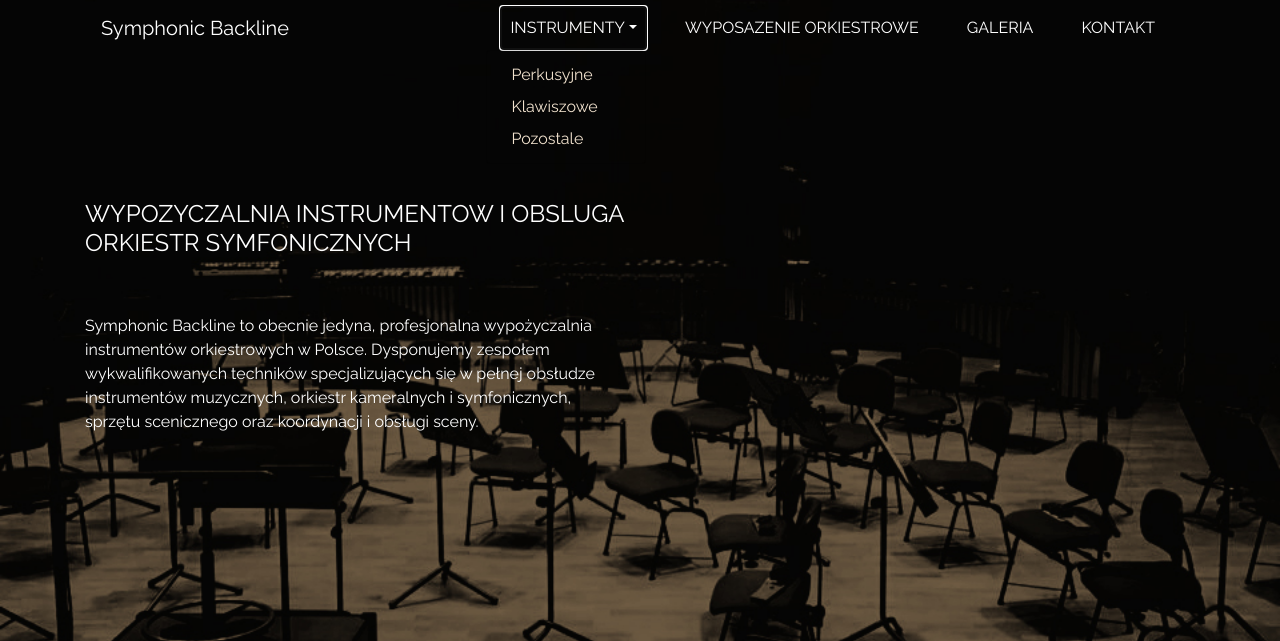
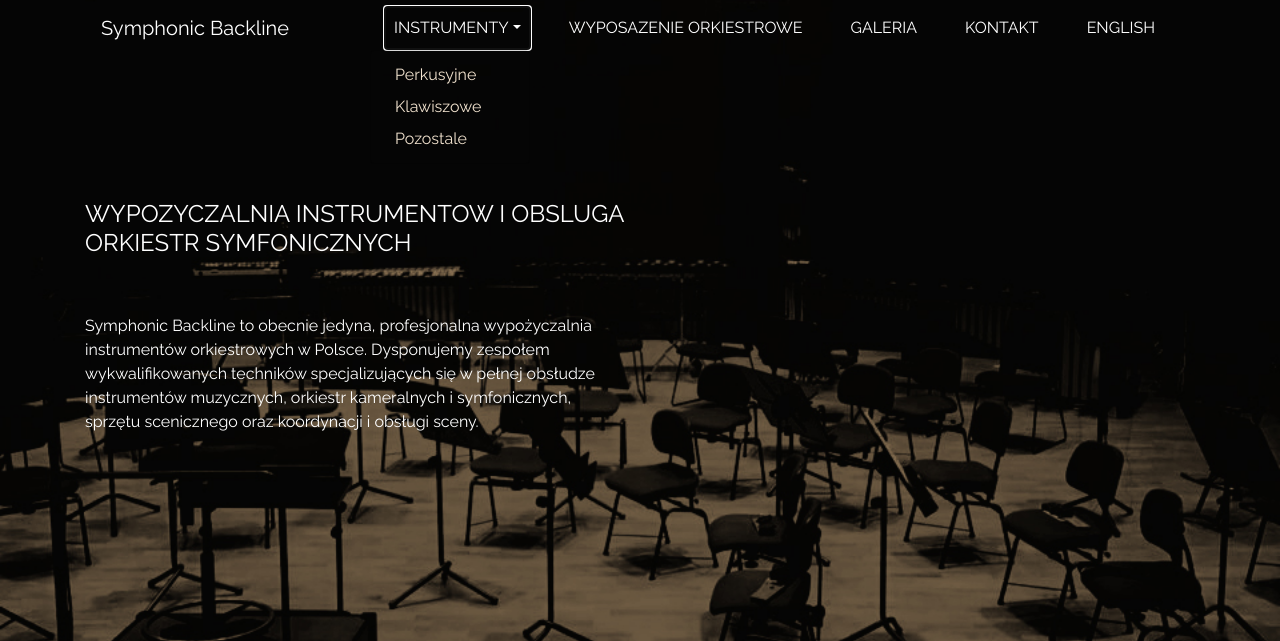
Before and after one commit to JacekDwojakPL/special-rotary-phone, a Flask app: template templates/index.html in a window 1280 px wide, after a click on "INSTRUMENTY". Shown: the top 641 px of the page. Run offline with Flask 2, Linux system fonts and the light colour scheme; the template is opened without the code that fills it, so the values that code supplies are empty; some libraries are stand-ins or nearby versions.

Commit message:
major update. added language change to english

```diff
--- a/application.py
+++ b/application.py
@@ -33,10 +33,19 @@ def description():
                 "opis" : "nie ma takiego opisu"
                 }
     else:
-        opis =  row_to_dict(query)
+        opis = row_to_dict(query)
 
     return jsonify(opis)
 
+
+@app.route("/language")
+def language():
+    table = request.args.get("version")
+    type = request.args.get("type")
+    query = "SELECT content FROM " + table + " WHERE type = \"" + type + "\";"
+    response = db.session.execute(query).fetchall()
+    rows = [dict(row) for row in response]
+    return jsonify(rows)
 
 @app.route("/add", methods=['GET', 'POST'])
 def add():
--- a/static/js/script.js
+++ b/static/js/script.js
@@ -1,3 +1,58 @@
+  document.addEventListener("DOMContentLoaded", function () {
+    var language_toggle = document.querySelector(".language_version")
+
+    language_toggle.addEventListener('click', function(event) {
+      event.preventDefault()
+
+      if(this.dataset.version == 'english') {
+        //translate navigation links
+        change_elements("navigation", this.dataset.version)
+        //translate main header elements
+        change_elements("main_header", this.dataset.version)
+        change_elements("main_description", this.dataset.version)
+        //translate percussion section elements
+        change_elements("percussion_link", this.dataset.version)
+        change_elements("percussion_header", this.dataset.version)
+        change_elements("percussion_instrument_description", this.dataset.version)
+        //translate keyboard section elements
+        change_elements("keyboard_link", this.dataset.version)
+        change_elements("keyboard_header", this.dataset.version)
+        change_elements("keyboard_instrument_description", this.dataset.version)
+        //translate contact section elements
+        change_elements("contact_link", this.dataset.version)
+        change_elements("contact_header", this.dataset.version)
+        change_elements("contact_address", this.dataset.version)
+        change_elements("contact_description", this.dataset.version)
+        this.dataset.version = 'polish'
+        this.innerHTML = 'Polski'
+      }
+      else if(this.dataset.version == "polish") {
+        //translate navigation links
+        change_elements("navigation", this.dataset.version)
+        //translate main header elements
+        change_elements("main_header", this.dataset.version)
+        change_elements("main_description", this.dataset.version)
+        //translate percussion section elements
+        change_elements("percussion_link", this.dataset.version)
+        change_elements("percussion_header", this.dataset.version)
+        change_elements("percussion_instrument_description", this.dataset.version)
+        //translate keyboard section elements
+        change_elements("keyboard_link", this.dataset.version)
+        change_elements("keyboard_header", this.dataset.version)
+        change_elements("keyboard_instrument_description", this.dataset.version)
+        //translate contact section elements
+        change_elements("contact_link", this.dataset.version)
+        change_elements("contact_header", this.dataset.version)
+        change_elements("contact_address", this.dataset.version)
+        change_elements("contact_description", this.dataset.version)
+        this.dataset.version = 'english'
+        this.innerHTML = 'English'
+      }
+    }) //end of click event handler
+
+  }) // end of dom content loaded
+
+
 // page slide animation
 var page_slide = document.querySelectorAll(".page_slide");
 
@@ -40,3 +95,24 @@ get_description.forEach(function(element) {
     }); // end of getJSON
   }); // end of click event
 });// end of forEach
+
+function change_elements(element, version) {
+
+  get_new_language(element, version, function(data) {
+
+    var elements = document.querySelectorAll("." + element)
+    for(var i = 0; i < elements.length; i++) {
+      elements[i].innerHTML = data[i].content
+    }
+  })
+}
+
+function get_new_language(element, version, callback) {
+  var parameters = {version: version,
+                    type: element}
+
+                    $.getJSON(Flask.url_for("language"), parameters)
+                    .done(function(data, textStatus, jqXHR){
+                      callback(data)
+                    })
+}
--- a/templates/contact_section.html
+++ b/templates/contact_section.html
@@ -10,17 +10,17 @@
   <div class="pt-5 pb-5 pt-md-6 pb-md-6">
     <div class="container text-sm-center" id="contact-container">
       <div class="row pt-0 pb-0 pb-md-5 justify-content-center">
-          <h2 class="text-uppercase mb-4 mb-sm-1 text-center">Kontakt</h2>
+          <h2 class="text-uppercase mb-4 mb-sm-1 text-center contact_header">Kontakt</h2>
     </div>
       <div class="row">
         <!-- addres column -->
         <div class="col-sm-12 col-md-6 order-1 text-center text-md-left pt-5 pb-5 pb-md-0 pt-md-0">
           <img src="{{ url_for('static', filename='img/logo.png')}}" class="img-fluid col-8 pl-md-0 mb-3" alt="Responsive logo">
-          <address>
+          <address class="contact_address">
             ul. Krzemionki 30</br>
-            30-001 Kraków</br>
+            30-001 Kraków, Polska</br>
           </address>
-           Zapytania proszę kierować:</br>
+           <span class="contact_description">Zapytania proszę kierować:</span></br>
            Kuba Strycharz</br>
            +48 539 22 11 00</br>
           <a href="mailto:office@symphonicbackline.com">office@symphonicbackline.com</a>
@@ -31,7 +31,7 @@
         <div class="embed-responsive embed-responsive-4by3">
         <iframe class="embed-responsive-item" src="https://www.google.com/maps/embed?pb=!1m18!1m12!1m3!1d5124.971482511888!2d19.947390454925326!3d50.039731347543125!2m3!1f0!2f0!3f0!3m2!1i1024!2i768!4f13.1!3m3!1m2!1s0x47165b5be37ba893%3A0x8e99c082b2189362!2sKrzemionki+30%2C+Krak%C3%B3w!5e0!3m2!1spl!2spl!4v1521542011688" width="300" height="225" style="border:0"></iframe>
       </div>
-      <small class="back_to_top page_slide" data-slide="#hero">Do gory</small>
+      <small class="back_to_top page_slide contact_link" data-slide="#hero">Do gory</small>
     </div>
     <!-- end of map colum -->
     </div>
--- a/templates/index.html
+++ b/templates/index.html
@@ -22,21 +22,24 @@
           <div class="collapse navbar-collapse" id="navbarSupportedContent">
               <ul class="navbar-nav ml-auto">
                 <li class="nav-item dropdown">
-                  <a class="nav-link dropdown-toggle active" href="#" id="navbar_dropdown" data-toggle="dropdown">Instrumenty</a>
+                  <a class="nav-link dropdown-toggle active navigation" href="#" id="navbar_dropdown" data-toggle="dropdown" data-type="navigation">Instrumenty</a>
                   <div class="dropdown-menu">
-                    <a class="dropdown-item page_slide" href="#percussion-container" data-slide="#percussion-container">Perkusyjne</a>
-                    <a class="dropdown-item page_slide" href="#keyboard-container" data-slide="#keyboard-container">Klawiszowe</a>
-                    <a class="dropdown-item" href="#">Pozostale</a>
+                    <a class="dropdown-item page_slide navigation" href="#percussion-container" data-slide="#percussion-container" data-type="navigation">Perkusyjne</a>
+                    <a class="dropdown-item page_slide navigation" href="#keyboard-container" data-slide="#keyboard-container" data-type="nagivation">Klawiszowe</a>
+                    <a class="dropdown-item navigation" href="#" data-type="navigation">Pozostale</a>
                   </div>
                 </li>
                   <li class="nav-item">
-                      <a class="nav-link active" href="#">Wyposazenie orkiestrowe</a>
+                      <a class="nav-link active navigation" href="#" data-type="navigation">Wyposazenie orkiestrowe</a>
                   </li>
                   <li class="nav-item">
-                      <a class="nav-link active" href="#">Galeria</a>
+                      <a class="nav-link active navigation" href="#" data-type="navigation">Galeria</a>
                   </li>
                   <li class="nav-item">
-                      <a class="nav-link active page_slide" href="#contact-container" data-slide="#contact-container">Kontakt</a>
+                      <a class="nav-link active page_slide navigation" href="#contact-container" data-slide="#contact-container" data-type="navigation">Kontakt</a>
+                  </li>
+                  <li class="nav-item">
+                      <a class="nav-link active language_version" href="" data-version="english" data-type="navigation">English</a>
                   </li>
                 </ul>
           </div>
@@ -45,8 +48,8 @@
         <!-- start main content -->
           <div class="row hero_content pt-5 pb-5 pt-md-6 pb-md-6">
             <div class="col-md-6 col-sm-12">
-              <h4 class="text-uppercase text-center text-md-left">Wypozyczalnia instrumentow i obsluga orkiestr symfonicznych</h4>
-              <p class="text-center text-md-left pt-5 pb-5">
+              <h4 class="text-uppercase text-center text-md-left main_header">Wypozyczalnia instrumentow i obsluga orkiestr symfonicznych</h4>
+              <p class="text-center text-md-left pt-5 pb-5 main_description">
                 Symphonic Backline to obecnie jedyna, profesjonalna wypożyczalnia instrumentów orkiestrowych w Polsce.
                 Dysponujemy zespołem wykwalifikowanych techników specjalizujących się w pełnej obsłudze instrumentów muzycznych, orkiestr kameralnych i symfonicznych,
                 sprzętu scenicznego oraz koordynacji i obsługi sceny.
--- a/templates/keyboard_section.html
+++ b/templates/keyboard_section.html
@@ -11,34 +11,37 @@
 <div id="keyboard-container" class="pt-5 pb-5 pt-md-6 pb-md-6">
   <div class="container text-sm-center">
     <div class="row pt-0 pb-0 pb-md-5 justify-content-center" id="instrumenty_klawiszowe">
-        <h2 class="text-uppercase mb-4 mb-sm-1 text-center">Instrumenty klawiszowe</h2>
+        <h2 class="text-uppercase mb-4 mb-sm-1 text-center keyboard_header">Instrumenty klawiszowe</h2>
     </div>
     <div class="row mt-sm-4 mt-md-0" id="instrumenty_klawiszowe">
       <!-- main column for instrument -->
       <div class="col-sm-12 col-md-6 order-1 text-center text-md-left pt-5 pb-5 pb-md-0 pt-md-0" id="description section">
         <h4 class="text-uppercase text-center text-md-left mb-4 mb-sm-1" id="keyboard_instrument_name"></h4>
-        <p class="text-center text-md-left pt-4 pb-4 pt-md-4 pb-md-4" id="keyboard_instrument_description">
+        <p class="text-center text-md-left pt-4 pb-4 pt-md-4 pb-md-4 keyboard_instrument_description" id="keyboard_instrument_description">
           Nasze instrumenty klawiszowe stanowia idealny kompromis miedzy jakoscia i mobilnoscia.
           <br>
           Wybierz instrument i dowiedz sie wiecej
+        </p>
+        <p>
+          <a href="#" class="keyboard_link" id="percussion_modal">Zobacz zdjecia</a>
         </p>
       </div>
       <!-- end of main column -->
     <!-- side menu content -->
     <div class="col-sm-12 col-md-6 order-2 text-center text-md-right" id="side_menu_section">
-        <h3 class="mb-3 mb-md-4">Oferta</h3>
+        <h3 class="mb-3 mb-md-4 keyboard_link">Oferta</h3>
         <ul class="nav flex-column nav-pills pb-4 pb-md-0">
           <li class="nav-item">
-            <a class="nav-link ajax-trigger pr-md-0" href="#keyboard-container" id="celesta" data-name="#keyboard_instrument_name" data-opis="#keyboard_instrument_description">Celesta</a>
+            <a class="nav-link ajax-trigger pr-md-0 keyboard_link" href="#keyboard-container" id="celesta" data-name="#keyboard_instrument_name" data-opis="#keyboard_instrument_description">Celesta</a>
           </li>
           <li class="nav-item">
-            <a class="nav-link ajax-trigger pr-md-0" href="#keyboard-container" id="grand_touch" data-name="#keyboard_instrument_name" data-opis="#keyboard_instrument_description">YAMAHA Ground Touch</a>
+            <a class="nav-link ajax-trigger pr-md-0 keyboard_link" href="#keyboard-container" id="grand_touch" data-name="#keyboard_instrument_name" data-opis="#keyboard_instrument_description">YAMAHA Ground Touch</a>
           </li>
           <li class="nav-item">
-            <a class="nav-link ajax-trigger pr-md-0" href="#keyboard-container" id="keyboard_other" data-name="#keyboard_instrument_name" data-opis="#keyboard_instrument_description">Pozostale</a>
+            <a class="nav-link ajax-trigger pr-md-0 keyboard_link" href="#keyboard-container" id="keyboard_other" data-name="#keyboard_instrument_name" data-opis="#keyboard_instrument_description">Pozostale</a>
           </li>
         </ul>
-        <small class="back_to_top page_slide" data-slide="#hero">Do gory</small>
+        <small class="back_to_top page_slide keyboard_link" data-slide="#hero">Do gory</small>
     </div>
     <!-- end of side menu content -->
     </div>
--- a/templates/percussion_section.html
+++ b/templates/percussion_section.html
@@ -11,46 +11,46 @@
   <div id="percussion-container" class="pt-5 pb-5 pt-md-6 pb-md-6 target">
     <div class="container text-sm-center" id="instrumenty_perkusyjne">
       <div class="row pt-0 pb-0 pb-md-5 justify-content-center">
-          <h2 class="text-uppercase mb-4 mb-sm-1 text-center">Instrumenty perkusyjne</h2>
+          <h2 class="text-uppercase mb-4 mb-sm-1 text-center percussion_header">Instrumenty perkusyjne</h2>
       </div>
       <div class="row mt-sm-4 mt-md-0">
         <!-- main column for instrument -->
         <div class="col-sm-12 col-md-6 order-1 text-center text-md-left pt-5 pb-5 pb-md-0 pt-md-0" id="description section">
           <h4 class="text-uppercase text-center text-md-left mb-4 mb-sm-1" id="percussion_instrument_name"></h4>
-          <p class="text-center text-md-left pt-4 pb-4" id="percussion_instrument_description">
+          <p class="text-center text-md-left pt-4 pb-4 percussion_instrument_description" id="percussion_instrument_description">
             Od kotlow i bebnow, przez instrumenty sztabkowe, etniczne, latynoskie, az do blach i tarcz hamulcowych.
             <br>Nasze zaplecze instrumentow perkusyjnych obejmuje wszystko
             czego przebuje muzyk, aby w pelni zrealizowac wizje kompozytora i dyrygenta.
           </p>
           <p>
-            <a href="#" id="percussion_modal">Zobacz zdjecia</a>
+            <a href="#" class="percussion_link" id="percussion_modal">Zobacz zdjecia</a>
           </p>
         </div>
         <!-- end of main column -->
       <!-- side menu content -->
       <div class="col-sm-12 col-md-6 order-2 text-center text-md-right" id="side_menu_section">
-          <h3 class="mb-3 mb-md-4">Oferta</h3>
+          <h3 class="mb-3 mb-md-4 percussion_link">Oferta</h3>
           <ul class="nav flex-column nav-pills pb-4 pb-md-0">
             <li class="nav-item">
-              <a class="nav-link ajax-trigger pr-md-0" href="#percussion-container" id="timpani" data-name="#percussion_instrument_name" data-opis="#percussion_instrument_description">Kotly</a>
+              <a class="nav-link ajax-trigger pr-md-0 percussion_link" href="#percussion-container" id="timpani" data-name="#percussion_instrument_name" data-opis="#percussion_instrument_description">Kotly</a>
             </li>
             <li class="nav-item">
-              <a class="nav-link ajax-trigger pr-md-0" href="#percussion-container" id="drums" data-name="#percussion_instrument_name" data-opis="#percussion_instrument_description">Bebny</a>
+              <a class="nav-link ajax-trigger pr-md-0 percussion_link" href="#percussion-container" id="drums" data-name="#percussion_instrument_name" data-opis="#percussion_instrument_description">Bebny</a>
             </li>
             <li class="nav-item">
-              <a class="nav-link ajax-trigger pr-md-0" href="#percussion-container" id="cymbals" data-name="#percussion_instrument_name" data-opis="#percussion_instrument_description">Talerze</a>
+              <a class="nav-link ajax-trigger pr-md-0 percussion_link" href="#percussion-container" id="cymbals" data-name="#percussion_instrument_name" data-opis="#percussion_instrument_description">Talerze</a>
             </li>
             <li class="nav-item">
-              <a class="nav-link ajax-trigger pr-md-0" href="#percussion-container" id="mallets" data-name="#percussion_instrument_name" data-opis="#percussion_instrument_description">Sztabkowe</a>
+              <a class="nav-link ajax-trigger pr-md-0 percussion_link" href="#percussion-container" id="mallets" data-name="#percussion_instrument_name" data-opis="#percussion_instrument_description">Sztabkowe</a>
             </li>
             <li class="nav-item">
-              <a class="nav-link ajax-trigger pr-md-0" href="#percussion-container" id="etno" data-name="#percussion_instrument_name" data-opis="#percussion_instrument_description">Etniczne</a>
+              <a class="nav-link ajax-trigger pr-md-0 percussion_link" href="#percussion-container" id="etno" data-name="#percussion_instrument_name" data-opis="#percussion_instrument_description">Etniczne</a>
             </li>
             <li class="nav-item">
-              <a class="nav-link ajax-trigger pr-md-0" href="#percussion-container" id="percussion_other" data-name="#percussion_instrument_name" data-opis="#percussion_instrument_description">Pozostale</a>
+              <a class="nav-link ajax-trigger pr-md-0 percussion_link" href="#percussion-container" id="percussion_other" data-name="#percussion_instrument_name" data-opis="#percussion_instrument_description">Pozostale</a>
             </li>
           </ul>
-          <small class="back_to_top page_slide" data-slide="#hero">Do gory</small>
+          <small class="back_to_top page_slide percussion_link" data-slide="#hero">Do gory</small>
         </div>
         <!-- end of side menu content -->
       </div>
```
Also changed, not shown: data2.sqlite.
